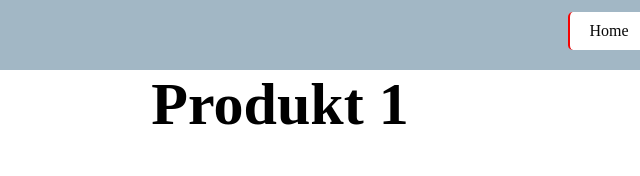
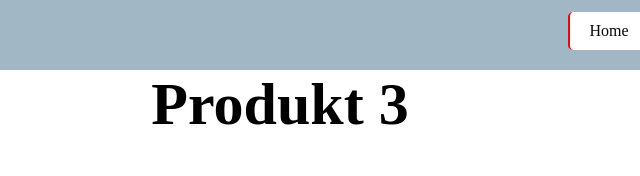
Before and after one commit to NatanielZ/kampery, a plain HTML site: page Kampery/produkt3.html in a window 1280 px wide. Shown: the part 208-384 px from the top of the page, 360-1000 px from the left. Drawn offline with Linux system fonts and the light colour scheme; grey boxes are pictures that could not be loaded.

Commit message:
Update produkt3.html

```diff
--- a/Kampery/produkt3.html
+++ b/Kampery/produkt3.html
@@ -23,7 +23,7 @@
     <li><a href="kontakt.html">Kontakt</a></li>
   </ul>
 </nav>
-    <h2>Produkt 1</h1>
+    <h2>Produkt 3</h1>
   <main>
       <div class="main">
 
```
